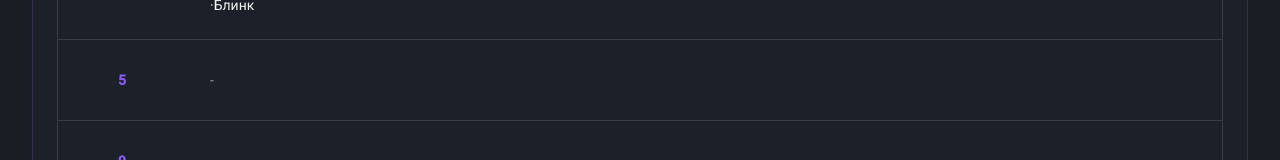
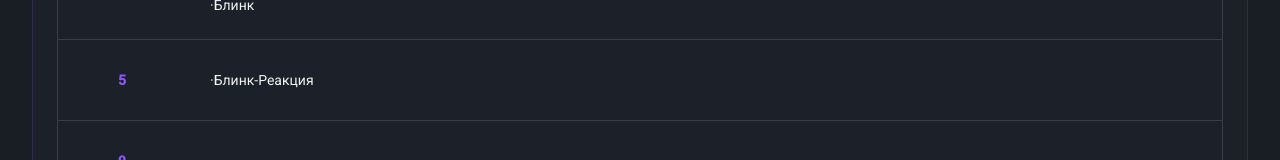
Before and after one commit to pr-poehali-dev/dnd-class-site-creation, a React (Vite) app: page / in a window 1280 px wide. Shown: the part 1178-1338 px from the top of the page. Built offline with nearby package versions, Linux system fonts and the light colour scheme.

Commit message:
Добавить блинк-реакцию с анимацией

```diff
--- a/src/pages/Index.tsx
+++ b/src/pages/Index.tsx
@@ -31,7 +31,8 @@ const Index = () => {
   const [newAbilityLevel, setNewAbilityLevel] = useState<number>(1);
   const [editingAbility, setEditingAbility] = useState<Ability | null>(null);
   const [customFeatures, setCustomFeatures] = useState<Record<number, string>>({
-    3: '·Концентрация\n·Блинк'
+    3: '·Концентрация\n·Блинк',
+    5: '·Блинк-Реакция'
   });
   const [editingLevel, setEditingLevel] = useState<number | null>(null);
   const [editingText, setEditingText] = useState('');
```
